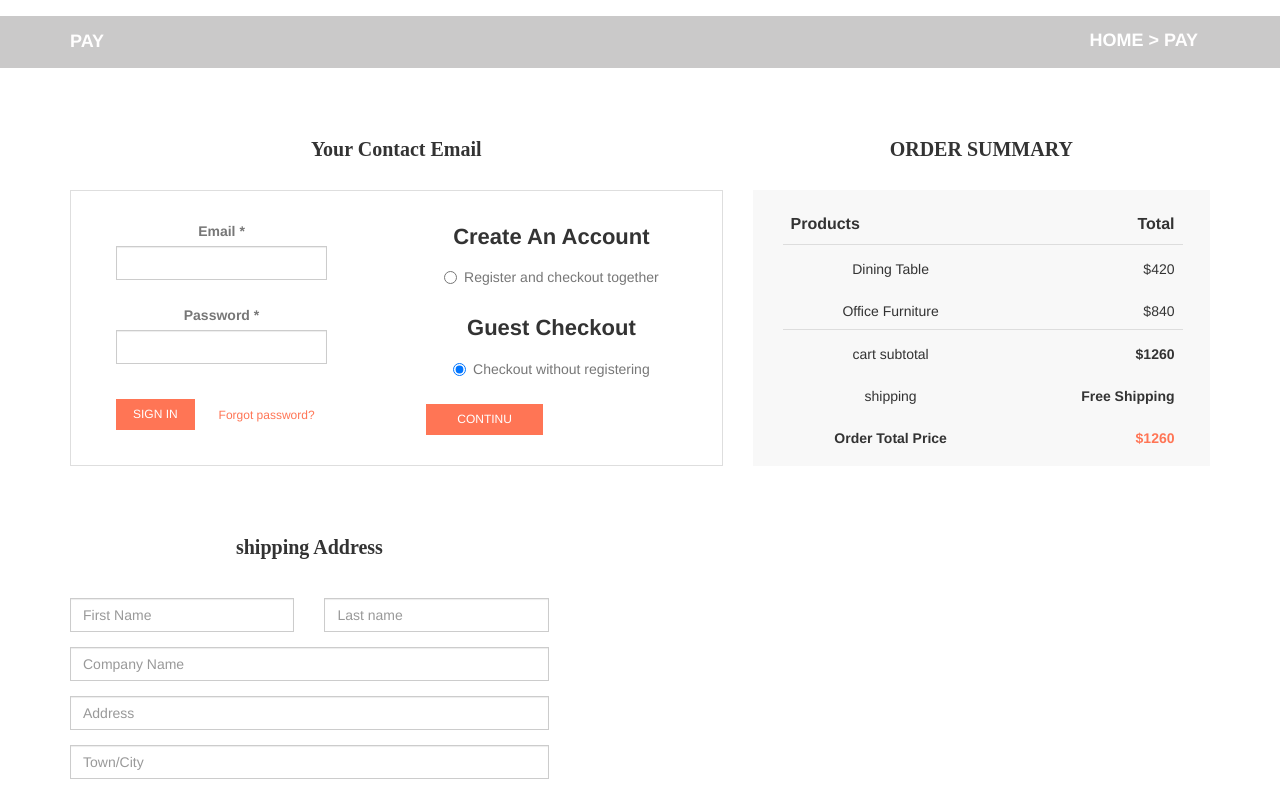
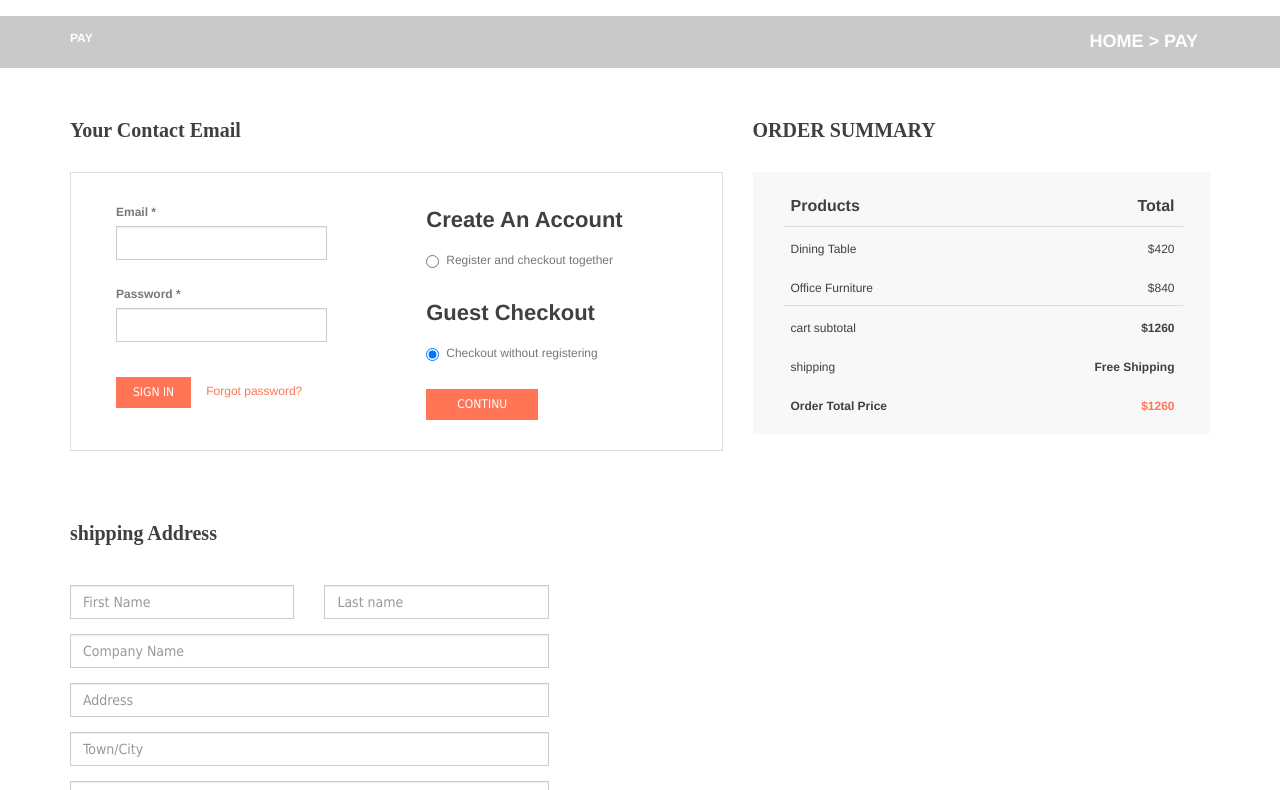
Before and after one commit to yuhongjie/painroom, a plain HTML site: page checkout.html in a window 1280 px wide. Shown: the part 165-955 px from the top of the page. Drawn offline with Linux system fonts and the light colour scheme.

Commit message:
统一页面bootstrap和reset.css顺序

```diff
--- a/checkout.html
+++ b/checkout.html
@@ -6,8 +6,8 @@
     <meta name="viewport" content="width=device-width, initial-scale=1">
     <title>痛部屋</title>
     <!-- Bootstrap -->
+    <link href="css/bootstrap.min.css" rel="stylesheet">
     <link href="css/reset.css" rel="stylesheet">
-    <link href="css/bootstrap.min.css" rel="stylesheet">
     <link href="css/font-awesome.min.css" rel="stylesheet">
     <link href="css/base.css" rel="stylesheet">
     <link href="css/module.css" rel="stylesheet">
--- a/css/pay_one.css
+++ b/css/pay_one.css
@@ -1,3 +1,6 @@
+body{
+	text-align: left !important;
+}
 .pay-bread{
   background-color: #cac9c9;
   color: #fffefe;
--- a/css/pro_detail.css
+++ b/css/pro_detail.css
@@ -1,3 +1,6 @@
+body{
+  text-align: left !important;
+}
 .pro-detail-bread{
   background-color: #cac9c9;
   color: #fffefe;
--- a/product_detail.html
+++ b/product_detail.html
@@ -6,8 +6,8 @@
     <meta name="viewport" content="width=device-width, initial-scale=1">
     <title>痛部屋</title>
     <!-- Bootstrap -->
-    <link href="css/reset.css" rel="stylesheet">
     <link href="css/bootstrap.min.css" rel="stylesheet">
+    <link href="css/reset.css"         rel="stylesheet">
     <link href="css/font-awesome.min.css" rel="stylesheet">
     <link href="css/base.css" rel="stylesheet">
     <link href="css/module.css" rel="stylesheet">
```
